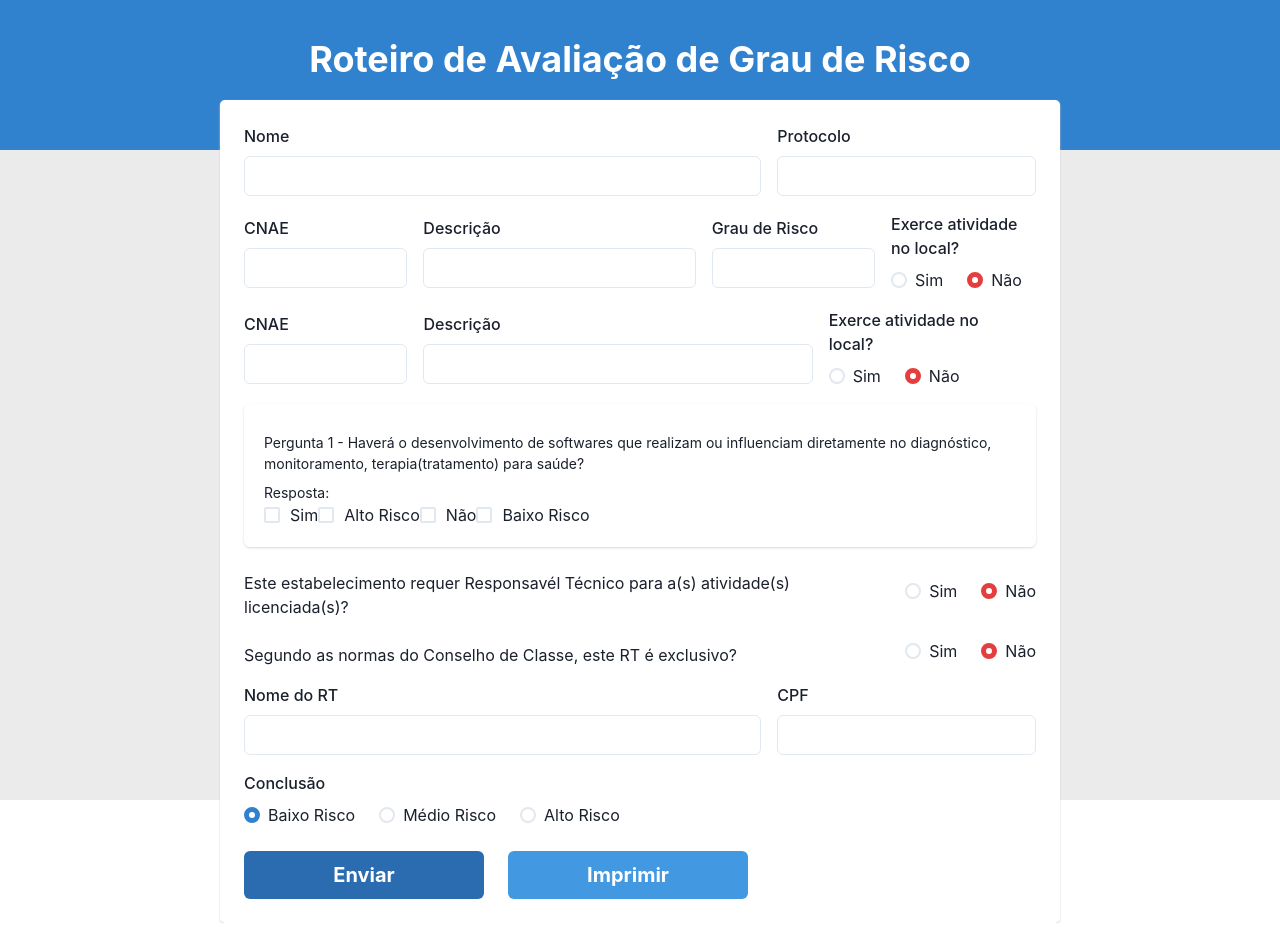
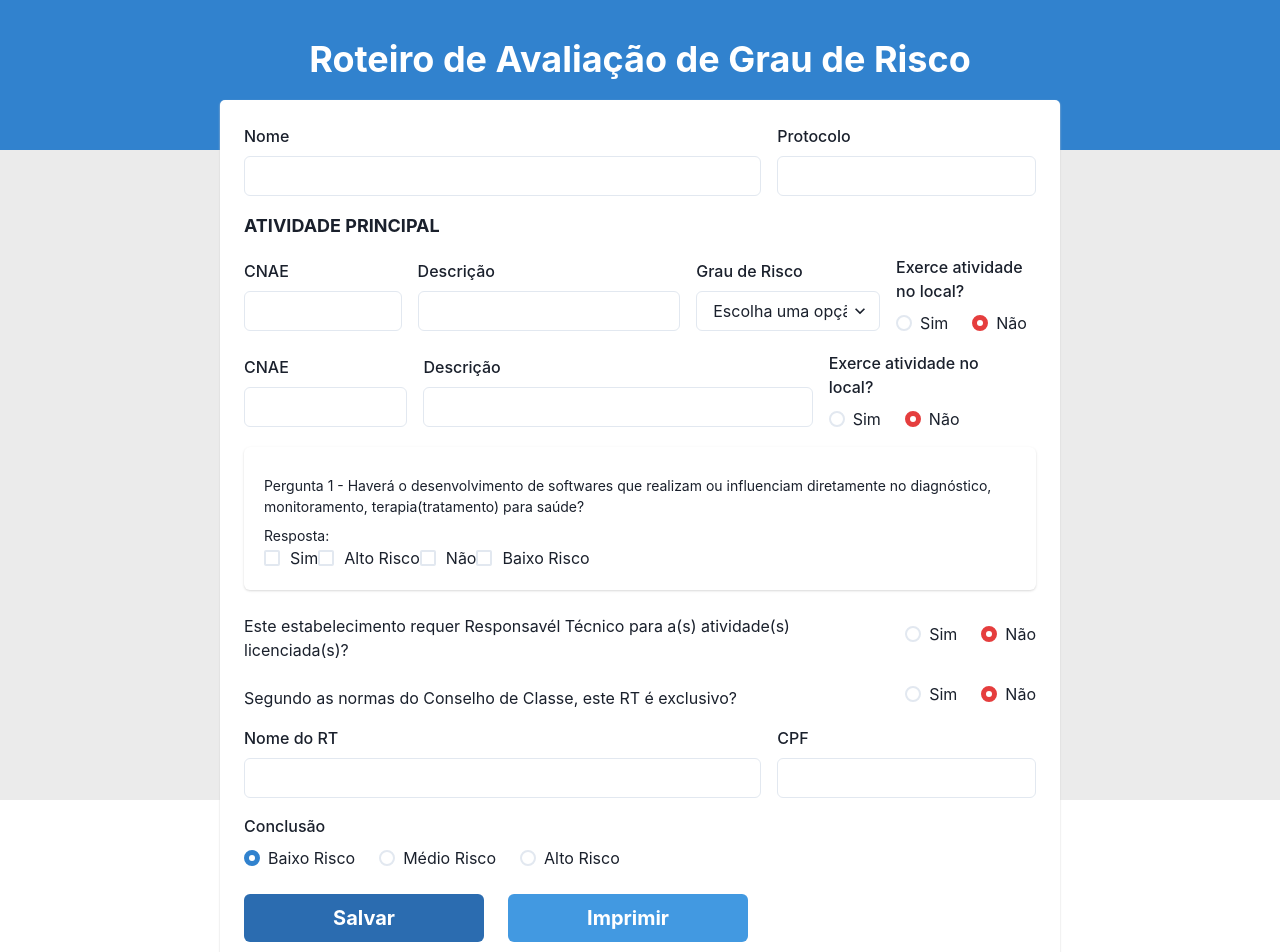
Before and after one commit to mrodrigochaves/roteiro-front-end, a React (Create React App) app: page / in a window 1280 px wide. Shown: the top 952 px of the page. Before the commit the page ends 923 px from the top, so only its background shows below. Built offline with nearby package versions, Linux system fonts and the light colour scheme.

Commit message:
Finalizando front-end

```diff
--- a/src/components/Forms/index.js
+++ b/src/components/Forms/index.js
@@ -10,7 +10,8 @@ import {
   Card,
   CardBody,
   Text,
-  Checkbox
+  Checkbox,
+  Select
 } from "@chakra-ui/react";
 
 export function Forms() {
@@ -27,6 +28,11 @@ export function Forms() {
         </Box>
       </HStack>
       <HStack spacing="4">
+        <Box w="100%">
+          <Text fontSize='lg' fontWeight='bold' textTransform='uppercase'>Atividade Principal</Text>
+        </Box>
+      </HStack>
+      <HStack spacing="4">
         <Box w="30%">
           <FormLabel htmlFor="natural">CNAE</FormLabel>
           <Input id="cnae" />
@@ -35,9 +41,13 @@ export function Forms() {
           <FormLabel htmlFor="nome">Descrição </FormLabel>
           <Input id="description" />
         </Box>
-        <Box w="30%">
+        <Box w="35%">
           <FormLabel htmlFor="nome">Grau de Risco </FormLabel>
-          <Input id="grau" />
+          <Select placeholder='Escolha uma opção'>
+            <option value='low'>Baixo Risco</option>
+            <option value='medium'>Médio Risco</option>
+            <option value='high'>Alto Risco</option>
+          </Select>
         </Box>
         <Box>
           <FormLabel>Exerce atividade no local?</FormLabel>
@@ -127,16 +137,16 @@ export function Forms() {
       <HStack spacing="4">
         <Box w="100%">
           <FormLabel>Conclusão</FormLabel>
-          <RadioGroup defaultValue="Baixo">
+          <RadioGroup defaultValue="low">
             <HStack spacing="24px">
-              <Radio value="Baixo">Baixo Risco</Radio>
-              <Radio value="Médio">Médio Risco</Radio>
-              <Radio value="Alto">Alto Risco</Radio>
+              <Radio value="low">Baixo Risco</Radio>
+              <Radio value="medium">Médio Risco</Radio>
+              <Radio value="high">Alto Risco</Radio>
             </HStack>
           </RadioGroup>
         </Box>
       </HStack>
-      <HStack direction='row'  spacing='24px'>
+      <HStack direction='row' spacing='24px'>
         <Box>
           <Button
             w={240}
@@ -149,7 +159,7 @@ export function Forms() {
             mt="2"
             _hover={{ bg: "blue.800" }}
           >
-          Enviar
+            Salvar
           </Button>
         </Box>
         <Box>
```
Lines whose indentation alone changed are shown as unchanged.
